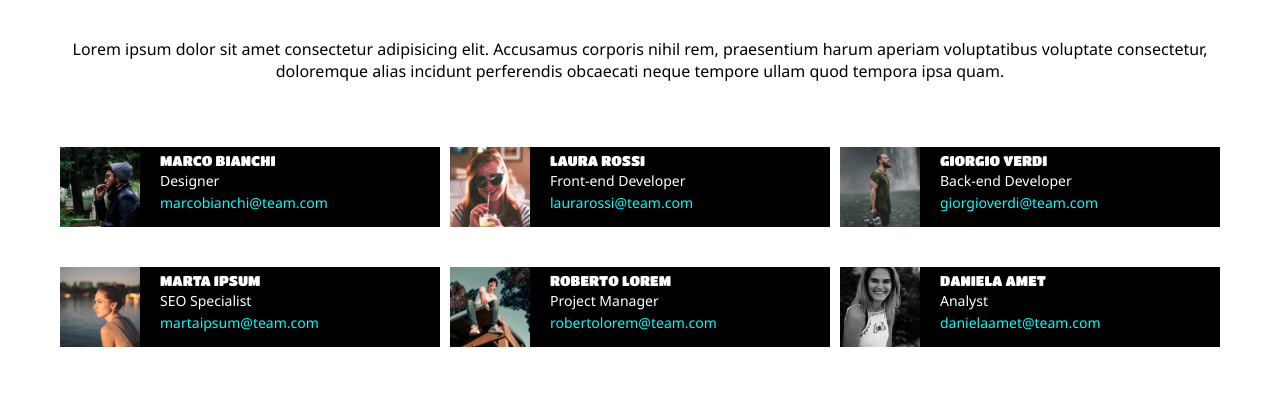
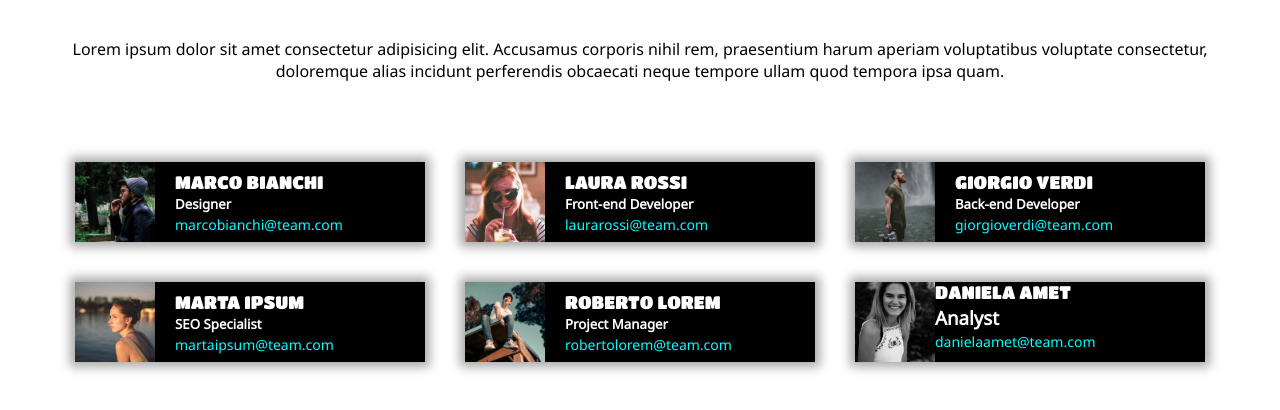
Before and after one commit to Massimiliano214/html-css-float-cards, a plain HTML site: page index.html in a window 1280 px wide. Shown: the part 64-474 px from the top of the page. Drawn offline with Linux system fonts and the light colour scheme.

Commit message:
aggiustamenti

```diff
--- a/css/style.css
+++ b/css/style.css
@@ -43,7 +43,7 @@ p {
     background-color: white;
     color: white;
     float: left;
-    padding: 5px;
+    padding: 20px;
     margin: 20px 0;
 }
 
@@ -51,11 +51,13 @@ p {
     text-align: middle;
     background-color: black;
     height: 80px;
+    box-shadow: 0 0 10px 5px darkgray;
 }
 
 a {
     color: aqua;
     text-decoration: none;
+    font-size: 14px;
 }
 .colonna img {
     float: left;
@@ -66,12 +68,15 @@ a {
     font-family: 'Noto Sans', sans-serif;
     font-family: 'Titan One', cursive;
     font-weight: lighter;
-    padding-top: 40px;
-    font-size: 25px;
     vertical-align: middle;
+    font-size: 18px;
+    padding-bottom: 3px;
 }
 
-.colonna :not(img) {
+
+.descrivi {
+    float: right;
+    width: calc(100% - 80px);
     padding-left: 20px;
-    font-size: 14px;
+    padding-top: 10px;
 }
--- a/index.html
+++ b/index.html
@@ -23,54 +23,69 @@
             <div class="padd clearfix">
                 <div class="colonna clearfix">
                     <img src="img/male1.png" alt="Foto profilo uomo">
-                    <span class="font">MARCO BIANCHI</span> </br>
-                    <span>Designer</span> </br>
-                    <a href="https://www.google.com/intl/it/gmail/about/">marcobianchi@team.com</a>
+                    <div class="descrivi clearfix">
+                        <h3 class="font">MARCO BIANCHI</h3>
+                        <h5>Designer</h5>
+                        <a href="mailto: marcobianchi@team.com">marcobianchi@team.com</a>
+                    </div>
+
                 </div>
             </div>
 
             <div class="padd clearfix clearfix">
-                <div class="colonna">
+                <div class="colonna clearfix">
                     <img src="img/female1.png" alt="Foto profilo donna">
-                    <span class="font">LAURA ROSSI</span> </br>
-                    <span>Front-end Developer</span> </br>
-                    <a href="https://www.google.com/intl/it/gmail/about/">laurarossi@team.com</a>
+                    <div class="descrivi clearfix">
+                        <h3 class="font">LAURA ROSSI</h3>
+                        <h5>Front-end Developer</h5>
+                        <a href="mailto: laurarossi@team.com">laurarossi@team.com</a>
+                    </div>
+
                 </div>
             </div>
 
             <div class="padd clearfix">
                 <div class="colonna clearfix">
                     <img src="img/male2.png" alt="Foto profilo uomo">
-                    <span class="font">GIORGIO VERDI</span> </br>
-                    <span>Back-end Developer</span> </br>
-                    <a href="https://www.google.com/intl/it/gmail/about/">giorgioverdi@team.com</a>
+                    <div class="descrivi clearfix">
+                        <h3 class="font">GIORGIO VERDI</h3>
+                        <h5>Back-end Developer</h5>
+                        <a href="mailto: giorgioverdi@team.com">giorgioverdi@team.com</a>
+                    </div>
                 </div>
+
             </div>
 
             <div class="padd clearfix">
                 <div class="colonna clearfix">
                     <img src="img/female2.png" alt="Foto profilo donna">
-                    <span class="font">MARTA IPSUM</span> </br>
-                    <span>SEO Specialist</span> </br>
-                    <a href="https://www.google.com/intl/it/gmail/about/">martaipsum@team.com</a>
+                    <div class="descrivi clearfix">
+                        <h3 class="font">MARTA IPSUM</h3>
+                        <h5>SEO Specialist</h5>
+                        <a href="mailto: martaipsum@team.com">martaipsum@team.com</a>
+                    </div>
                 </div>
             </div>
 
             <div class="padd clearfix">
                 <div class="colonna clearfix">
                     <img src="img/male3.png" alt="Foto profilo uomo">
-                    <span class="font">ROBERTO LOREM</span> </br>
-                    <span>Project Manager</span> </br>
-                    <a href="https://www.google.com/intl/it/gmail/about/">robertolorem@team.com</a>
+                    <div class="descrivi clearfix">
+                        <h3 class="font">ROBERTO LOREM</h3>
+                        <h5>Project Manager</h5>
+                        <a href="mailto: robertolorem@team.com">robertolorem@team.com</a>
+                    </div>
                 </div>
             </div>
 
             <div class="padd clearfix">
                 <div class="colonna">
                     <img src="img/female3.png" alt="Foto profilo donna">
-                    <span class="font">DANIELA AMET</span> </br>
-                    <span>Analyst</span> </br>
-                    <a href="https://www.google.com/intl/it/gmail/about/">danielaamet@team.com</a>
+                    <div class="descrizione clearfix">
+                        <h3 class="font">DANIELA AMET</h3>
+                        <h3>Analyst</h3>
+                        <a href="mailto: danielaamet@team.com">danielaamet@team.com</a>
+                    </div>
                 </div>
             </div>
 
```
